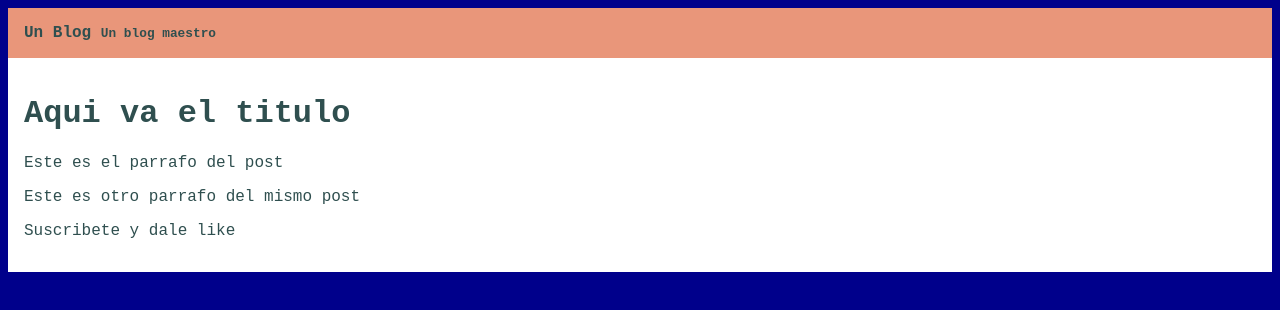
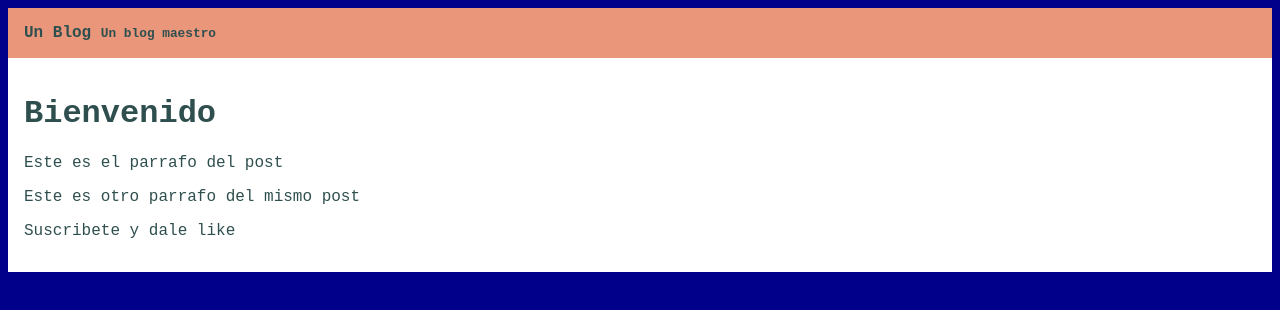
Before and after one commit to saldaandres/hyperblog, a plain HTML site: page index.html in a window 1280 px wide. Drawn offline with Linux system fonts and the light colour scheme.

Commit message:
Editar index desde Github
Si, desde Github

```diff
--- a/index.html
+++ b/index.html
@@ -15,7 +15,7 @@
         <span class="tagline">Un blog maestro</span>
     </div>
     <div class="post">
-        <h1>Aqui va el titulo</h1>
+        <h1>Bienvenido</h1>
         <p>Este es el parrafo del post</p>
         <p>Este es otro parrafo del mismo post</p>
         <p>Suscribete y dale like</p>
```
